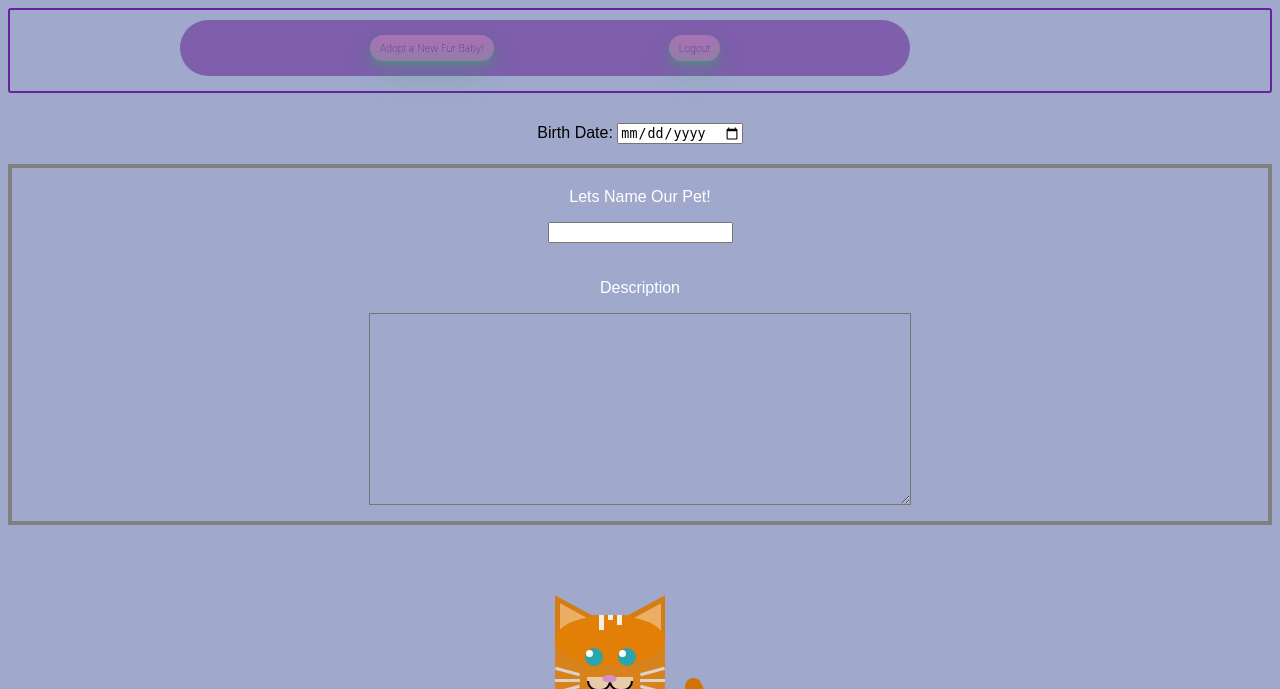
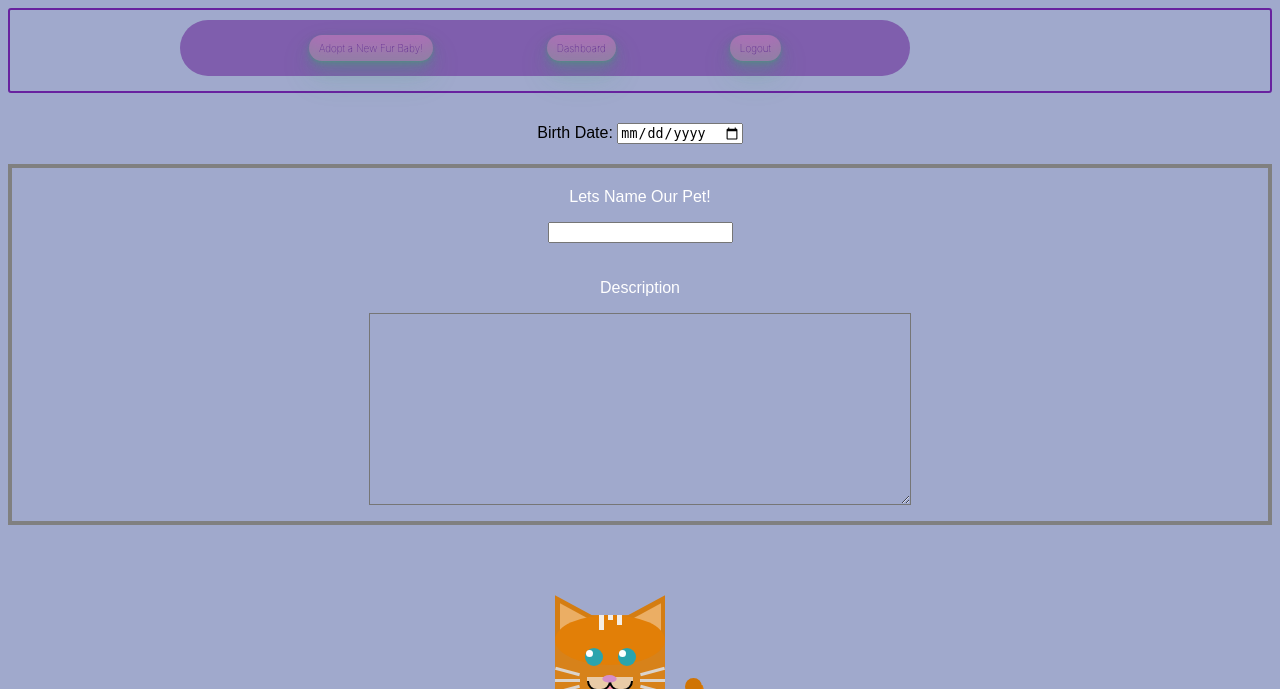
Before and after one commit to WinterKnights-33/PETshop, a Flask app: page /pet/addPet in a window 1280 px wide. Shown: the top 689 px of the page. Run offline with Flask 2, Linux system fonts and the light colour scheme.

Commit message:
Update addPet.html

```diff
--- a/flask_app/templates/addPet.html
+++ b/flask_app/templates/addPet.html
@@ -14,6 +14,7 @@
         <div class="nav">
             <div class="head">
                 <a href="/pet/addPet" class="btn">Adopt a New Fur Baby!</a>
+                <a href="/home" class="logB">Dashboard</a>
                 <a href="/logout" class="logB">Logout</a>
             </div>
         </div>
```
